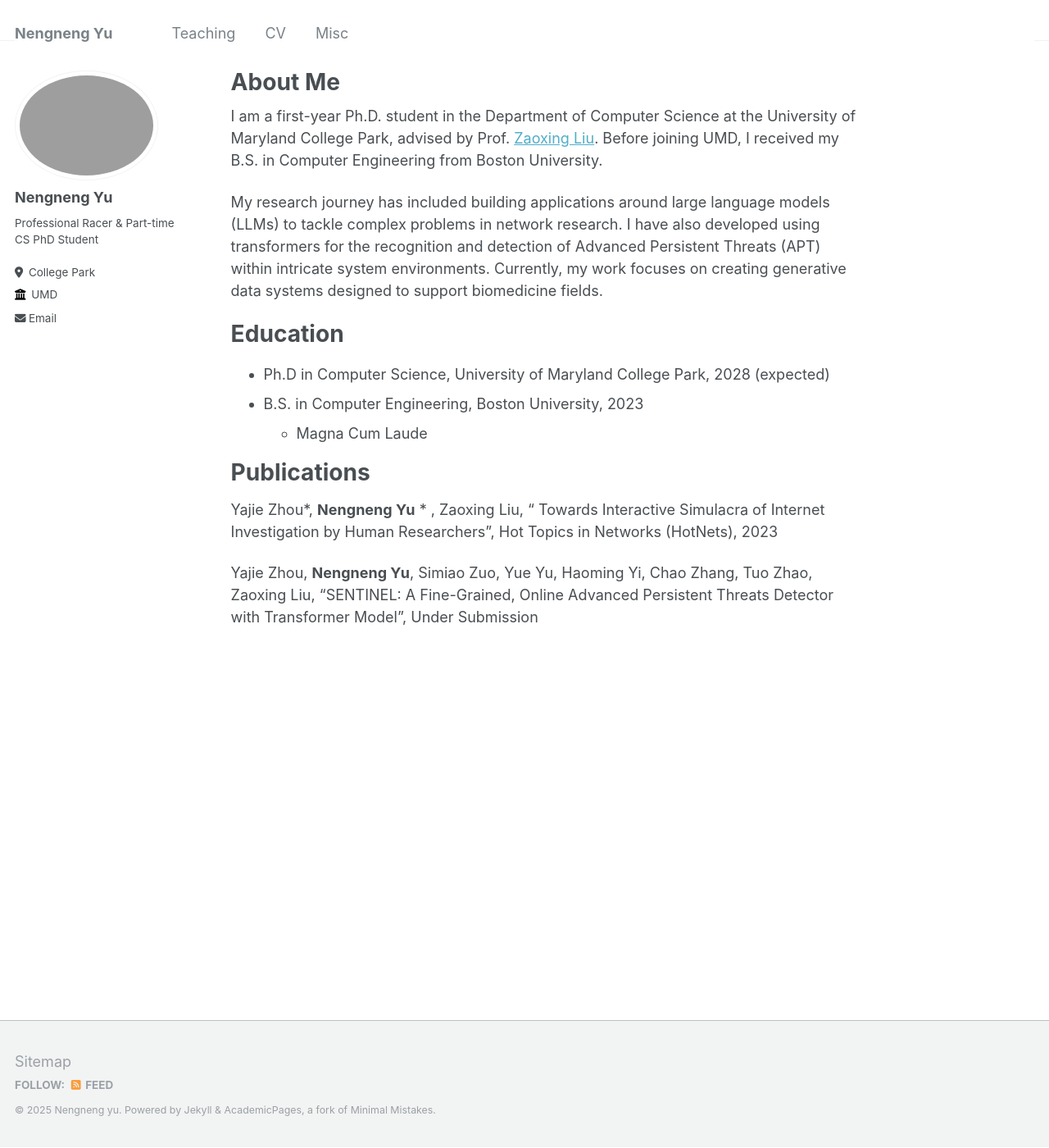
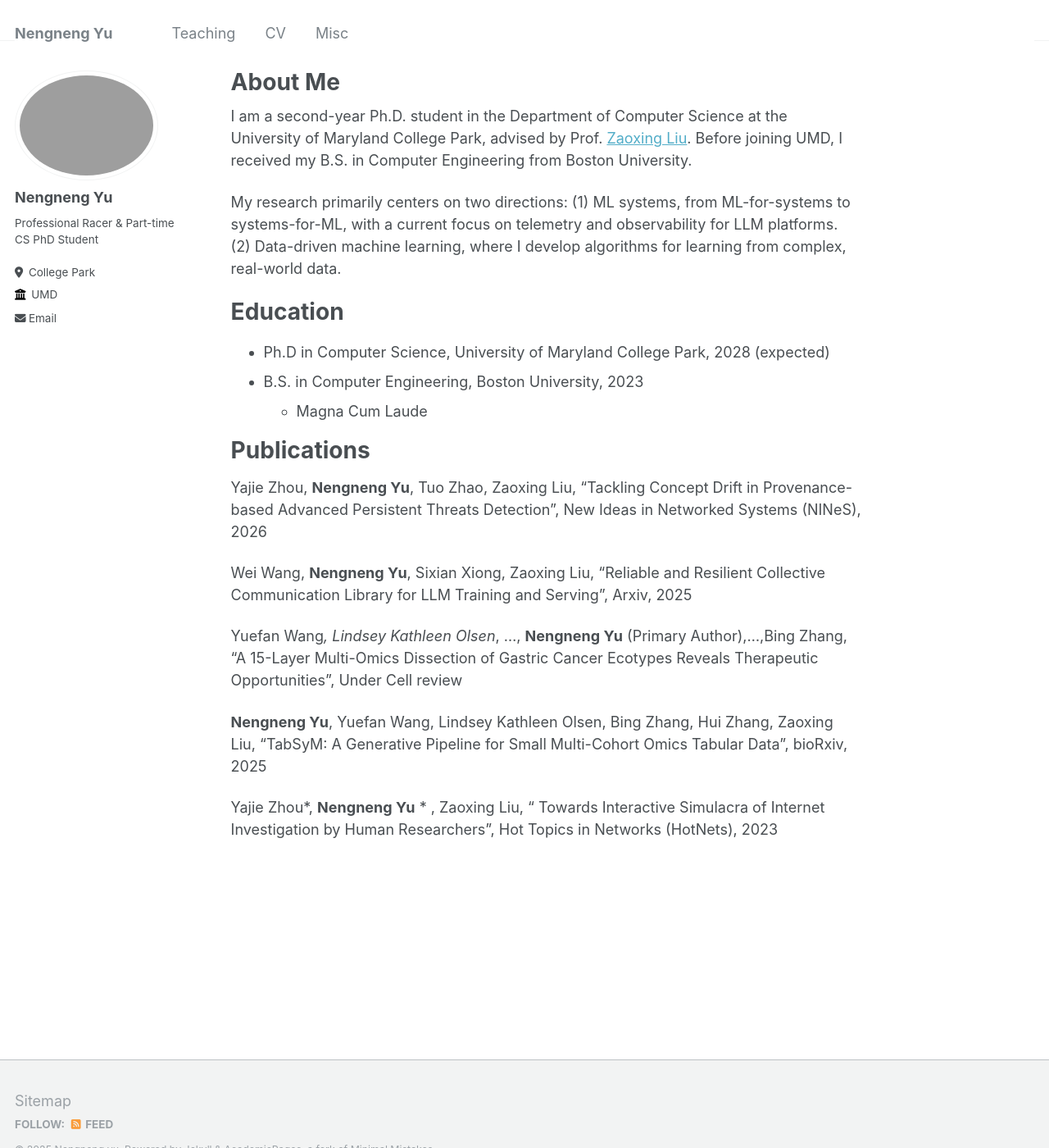
Before and after one commit to Samfisheryu/samfisheryu.github.io, a Jekyll site: the page built from _pages/about.md, in a window 1280 px wide and 1400 px high. Shown: the whole window at 82% size. Built offline with Jekyll 4.4.1, drawn with Linux system fonts in a browser that asks for light colours.

Commit message:
update 10.31.2025

```diff
--- a/_data/navigation.yml
+++ b/_data/navigation.yml
@@ -3,6 +3,6 @@ main:
   - title: "Teaching"
     url: /teaching/
   - title: "CV"
-    url: /files/Resume_NengnengYu(3).pdf
+    url: /files/Resume_NengnengYu(5).pdf
   - title: "Misc"
     url: /misc/
--- a/_pages/about.md
+++ b/_pages/about.md
@@ -7,9 +7,9 @@ redirect_from:
   - /about.html
 ---
 
-I am a first-year Ph.D. student in the Department of Computer Science at the University of Maryland College Park, advised by Prof. [Zaoxing Liu](https://zaoxing.github.io/). Before joining UMD, I received my B.S. in Computer Engineering from Boston University.
+I am a second-year Ph.D. student in the Department of Computer Science at the University of Maryland College Park, advised by Prof. [Zaoxing Liu](https://zaoxing.github.io/). Before joining UMD, I received my B.S. in Computer Engineering from Boston University.
 
-My research journey has included building applications around large language models (LLMs) to tackle complex problems in network research. I have also developed using transformers for the recognition and detection of Advanced Persistent Threats (APT) within intricate system environments. Currently, my work focuses on creating generative data systems designed to support biomedicine fields.
+My research primarily centers on two directions: (1) ML systems, from ML-for-systems to systems-for-ML, with a current focus on telemetry and observability for LLM platforms. (2) Data-driven machine learning, where I develop algorithms for learning from complex, real-world data.
 
 Education
 ======
@@ -19,6 +19,14 @@ Education
 
 Publications
 ======
+
+Yajie Zhou, **Nengneng Yu**, Tuo Zhao, Zaoxing Liu, “Tackling Concept Drift in Provenance-based Advanced Persistent Threats Detection", New Ideas in Networked Systems (NINeS), 2026
+
+Wei Wang, **Nengneng Yu**, Sixian Xiong, Zaoxing Liu, “Reliable and Resilient Collective Communication Library for LLM Training and Serving", Arxiv, 2025
+
+Yuefan Wang*, Lindsey Kathleen Olsen*, ..., **Nengneng Yu** (Primary Author),...,Bing Zhang, "A 15-Layer Multi-Omics Dissection of Gastric Cancer Ecotypes Reveals Therapeutic Opportunities", Under Cell review
+
+
+**Nengneng Yu**, Yuefan Wang, Lindsey Kathleen Olsen, Bing Zhang, Hui Zhang, Zaoxing Liu, “TabSyM: A Generative Pipeline for Small Multi-Cohort Omics Tabular Data”, bioRxiv, 2025
+
 Yajie Zhou*, **Nengneng Yu** * , Zaoxing Liu, “ Towards Interactive Simulacra of Internet Investigation by Human Researchers",  Hot Topics in Networks (HotNets), 2023
-
-Yajie Zhou, **Nengneng Yu**, Simiao Zuo, Yue Yu, Haoming Yi, Chao Zhang, Tuo Zhao, Zaoxing Liu, “SENTINEL: A Fine-Grained, Online Advanced Persistent Threats Detector with Transformer Model", Under Submission
```
Also changed, not shown: 1 other file.
